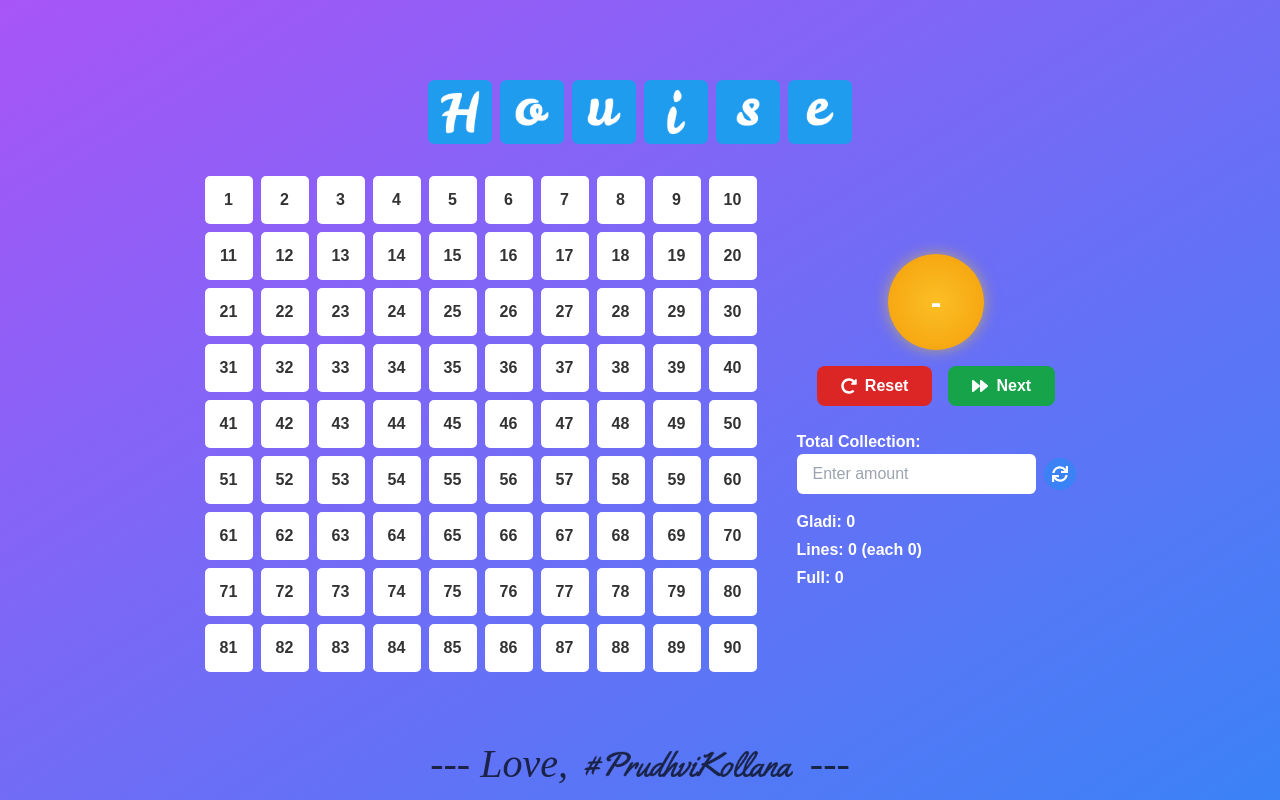
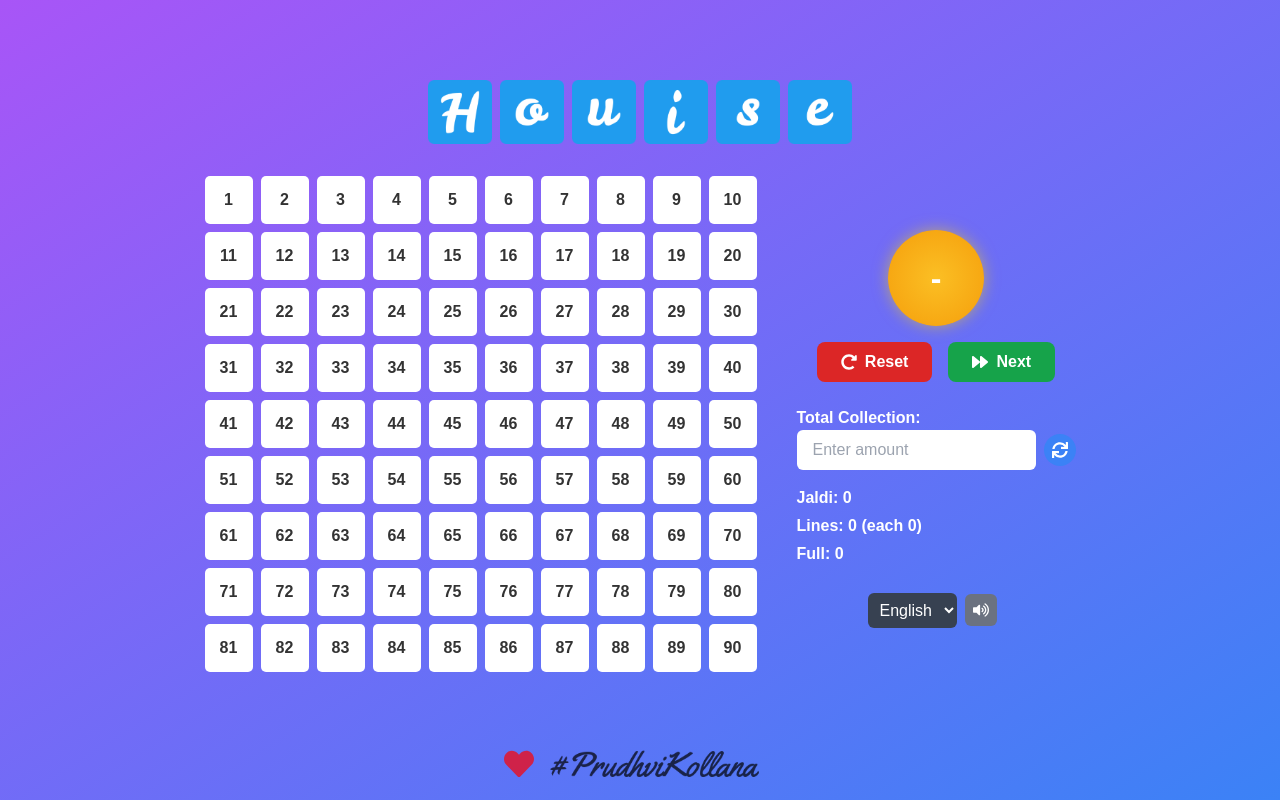
Before and after one commit to prudhvikollanapK/housie, a React (Create React App) app: page / in a window 1280 px wide. Built offline with nearby package versions, Linux system fonts and the light colour scheme.

Commit message:
add analytics

```diff
--- a/public/index.html
+++ b/public/index.html
@@ -25,19 +25,32 @@
       Learn how to configure a non-root public URL by running `npm run build`.
     -->
     <title>Housie</title>
+
   </head>
   <body>
     <noscript>You need to enable JavaScript to run this app.</noscript>
     <div id="root"></div>
-    <!--
-      This HTML file is a template.
-      If you open it directly in the browser, you will see an empty page.
+    <!-- Google Translate script -->
+<script type="text/javascript">
+  function googleTranslateElementInit() {
+    new google.translate.TranslateElement({
+      pageLanguage: 'en',
+      includedLanguages: 'en,hi,te,ta,ml,es',
+      layout: google.translate.TranslateElement.InlineLayout.SIMPLE
+    }, 'google_translate_element');
+  }
+</script>
+<script type="text/javascript" src="https://translate.google.com/translate_a/element.js?cb=googleTranslateElementInit"></script>
 
-      You can add webfonts, meta tags, or analytics to this file.
-      The build step will place the bundled scripts into the <body> tag.
+<!-- Google tag (gtag.js) -->
+<script async src="https://www.googletagmanager.com/gtag/js?id=G-29YW2RGQQ9"></script>
+<script>
+  window.dataLayer = window.dataLayer || [];
+  function gtag(){dataLayer.push(arguments);}
+  gtag('js', new Date());
 
-      To begin the development, run `npm start` or `yarn start`.
-      To create a production bundle, use `npm run build` or `yarn build`.
-    -->
+  gtag('config', 'G-29YW2RGQQ9');
+</script>
+
   </body>
 </html>
--- a/src/Housie/HousieGame.css
+++ b/src/Housie/HousieGame.css
@@ -256,3 +256,9 @@
 .cancel-button:hover {
   background-color: #c53030;
 }
+
+.df {
+  display: flex;
+  align-items: center;
+  align-content: center;
+}
--- a/src/Housie/HousieGame.js
+++ b/src/Housie/HousieGame.js
@@ -1,7 +1,8 @@
-import React, { useState } from 'react';
-import { FaRedoAlt, FaForward, FaSync } from 'react-icons/fa';
+import React, { useState, useEffect } from 'react';
+import { FaRedoAlt, FaForward, FaSync, FaVolumeUp, FaVolumeMute } from 'react-icons/fa';
 import { h, o, u, i, s, e, signature } from '../Assests/images/imagePath';
 import './HousieGame.css';
+import { FaHeart } from 'react-icons/fa';
 
 const HousieGame = () => {
   const [numbers, setNumbers] = useState(Array.from({ length: 90 }, (_, i) => i + 1));
@@ -12,7 +13,16 @@ const HousieGame = () => {
   const [lines, setLines] = useState(0);
   const [full, setFull] = useState(0);
   const [isResetConfirmVisible, setIsResetConfirmVisible] = useState(false);
+  const [language, setLanguage] = useState('en');
+  const [isMuted, setIsMuted] = useState(false);
 
+  const handleTTS = (text) => {
+    if (isMuted) return;
+
+    const utterance = new SpeechSynthesisUtterance(text);
+    utterance.lang = language;
+    window.speechSynthesis.speak(utterance);
+  };
 
   const handleNext = () => {
     if (numbers.length === 0) return;
@@ -21,10 +31,10 @@ const HousieGame = () => {
     const newNumber = numbers[randomIndex];
     setNumbers(numbers.filter(num => num !== newNumber));
     setSelectedNumbers([...selectedNumbers, newNumber]);
+    setLastThree(prev => [newNumber, ...prev.slice(0, 2)]);
 
-    setLastThree(prev => [newNumber, ...prev.slice(0, 2)]);
+    handleTTS(newNumber.toString());
   };
-
 
   const calculateAmounts = (totalAmount) => {
     if (totalAmount <= 0) {
@@ -33,7 +43,6 @@ const HousieGame = () => {
       setGladi(0);
       return;
     }
-    // Amount distribution logic
     let fullAmount, gladiAmount, lineAmount;
     const randomChoice = Math.floor(Math.random() * 3);
     if (randomChoice === 0) {
@@ -70,7 +79,7 @@ const HousieGame = () => {
   };
 
   const handleResetConfirm = () => {
-    setIsResetConfirmVisible(true); // Show confirmation modal
+    setIsResetConfirmVisible(true);
   };
 
   const handleConfirmReset = () => {
@@ -82,17 +91,23 @@ const HousieGame = () => {
     setFull(0);
     setLines(0);
     setGladi(0);
-    setIsResetConfirmVisible(false); // Hide confirmation modal
+    setIsResetConfirmVisible(false);
   };
 
   const handleCancelReset = () => {
-    setIsResetConfirmVisible(false); // Hide confirmation modal without resetting
+    setIsResetConfirmVisible(false);
   };
 
+  const handleLanguageChange = (e) => {
+    setLanguage(e.target.value);
+  };
+
+  const handleMuteToggle = () => {
+    setIsMuted(!isMuted);
+  };
 
   return (
     <div className='housie-game-container flex flex-col items-center p-4 md:p-10 lg:p-20'>
-      {/* Title with Icon */}
       <div className="flex items-center space-x-2 mb-8 justify-center w-2">
         {[h, o, u, i, s, e].map((imgSrc, idx) => (
           <img key={idx} src={imgSrc} alt={imgSrc} />
@@ -101,7 +116,6 @@ const HousieGame = () => {
 
       <div className="content-container flex flex-col lg:flex-row items-center">
 
-            {/* Reset Confirmation Modal */}
         {isResetConfirmVisible && (
           <div className="reset-confirm-modal">
             <div className="modal-content animate-pop">
@@ -114,8 +128,6 @@ const HousieGame = () => {
           </div>
         )}
 
-
-        {/* Number Chart */}
         <div className="number-chart grid grid-cols-10 gap-1 md:gap-2 mb-4 lg:mr-10">
           {Array.from({ length: 90 }, (_, i) => i + 1).map(num => (
             <div key={num} className={`number-box ${selectedNumbers.includes(num) ? 'selected' : ''}`}>
@@ -124,7 +136,6 @@ const HousieGame = () => {
           ))}
         </div>
 
-        {/* Right Section */}
         <div className="right-section flex flex-col items-center lg:items-center">
           <div className="circle-display mb-4 animate-pop">
             <div className="circle-number">{lastThree[0] || '-'}</div>
@@ -153,21 +164,34 @@ const HousieGame = () => {
               </button>
             </div>
             <div className="calculation-output font-semibold mt-4 text-white">
-              <p>Gladi: {gladi}</p>
+              <p>Jaldi: {gladi}</p>
               <p>Lines: {lines * 3} (each {lines})</p>
               <p>Full: {full}</p>
             </div>
           </div>
+
+          <div className='df'>
+            <div className="language-select">
+              <select value={language} onChange={handleLanguageChange} className="bg-gray-700 text-white p-2 rounded-md">
+                <option value="en">English</option>
+                {/* <option value="hi">Hindi</option>
+              <option value="te">Telugu</option> */}
+              </select>
+            </div>
+
+            <div className="mute-button p-2">
+              <button onClick={handleMuteToggle} className="bg-gray-500 text-white p-2 rounded-md">
+                {isMuted ? <FaVolumeMute /> : <FaVolumeUp />}
+              </button>
             </div>
           </div>
+        </div>
+      </div>
+      <div className="absolute bottom-4 text-center w-full text-sm text-black opacity-70">
+        <FaHeart size={30} color="red" />
+        <img src={signature} alt="Signature" className="inline-block align-middle mx-2" />
 
-      {/* Signature */}
-      <div className="absolute bottom-4 text-center w-full text-sm text-black opacity-70">
-  <span>--- Love, </span>
-  <img src={signature} alt="Signature" className="inline-block align-middle mx-2" />
-  <span> ---</span>
       </div>
-
     </div>
   );
 };
```
Lines whose indentation alone changed are shown as unchanged.
